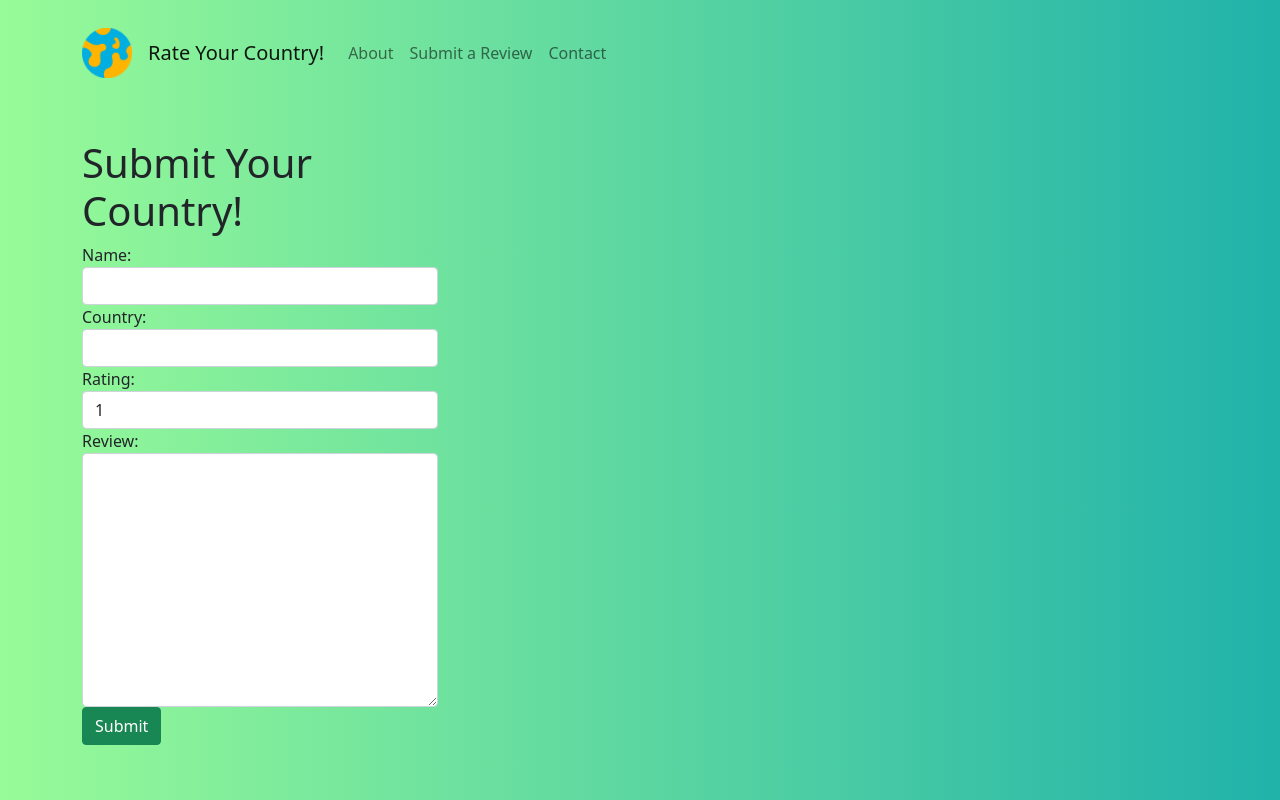
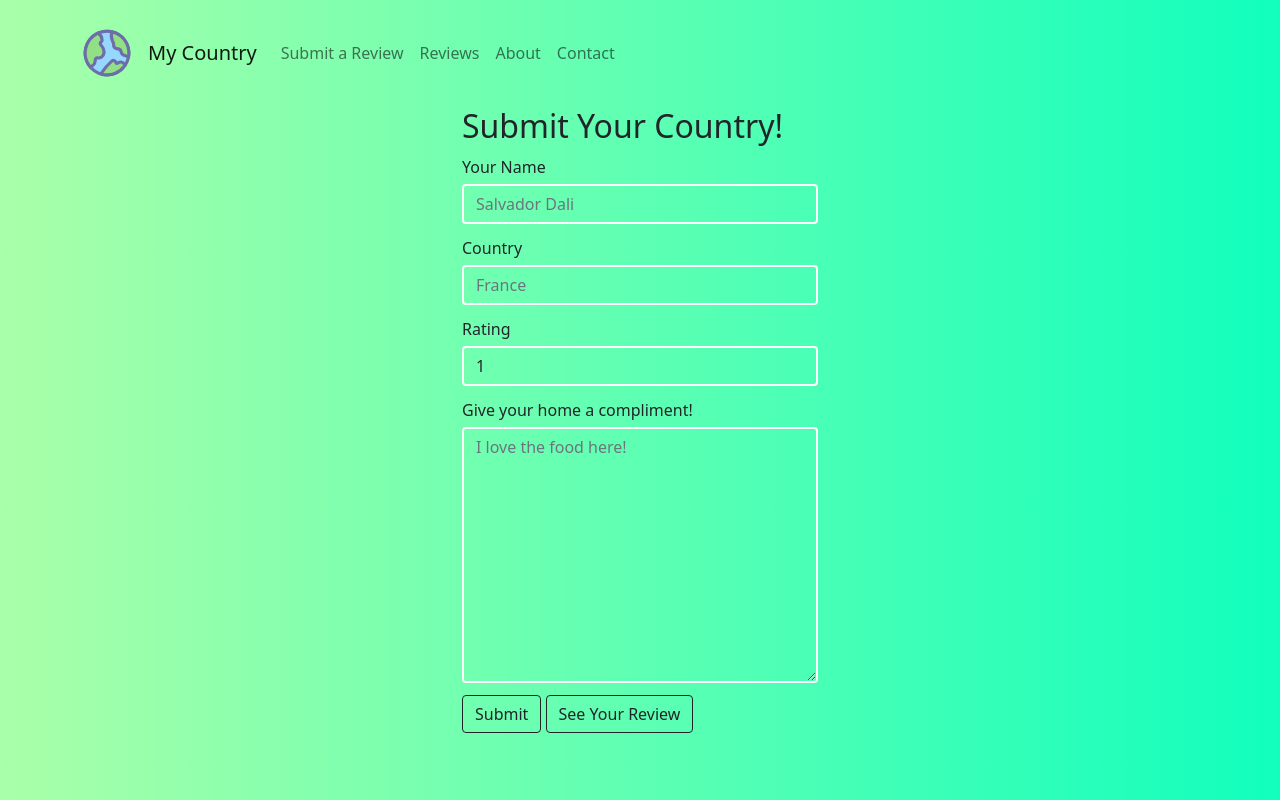
Before and after one commit to dalengit/rate-my-country, a PHP site: page /public/submission.php in a window 1280 px wide. Run offline with PHP 8.4, Linux system fonts and the light colour scheme; data that the repository does not hold is empty; some libraries are stand-ins or nearby versions.

Commit message:
Added new reviews page, updates to UI

```diff
--- a/public/contact.php
+++ b/public/contact.php
@@ -14,11 +14,10 @@
 <?php include 'templates/navbar.php'?>
 
 <!-- Form -->
-<div class="container-fluid">
-    <div class="row align-items-center">
+<div class="container">
+    <div class="row">
     <form id="contact-form" method="post" action="contact.php" role="form">
     <div class="controls">
-
         <div class="row">
             <div class="col-md-3">
                 <div class="form-group">
--- a/public/css/style.css
+++ b/public/css/style.css
@@ -2,13 +2,13 @@
 html body{
     min-height: 100%;
     min-width: 100%;
-    background: linear-gradient(0.25turn, palegreen, lightseagreen);
+    background: linear-gradient(0.25turn, #aaffa9, #11ffbd);
     height: 100vh;
     padding: 15px 20px 0 20px;
 }
 
 .home-text h1 {
-    font-size: 50px;
+    font-size: 60px;
     font-weight: 700;
     margin: 0 0 20px;
 }
@@ -20,8 +20,8 @@ html body{
 }
 
 .home-img {
-    max-width: 500px;
-    width: 80%;
+    max-width: 400px;
+    width: 100%;
     margin: 0 auto;
 }
 
@@ -32,16 +32,40 @@ html body{
 /*Submissions*/
 
 .card {
-    background-color: whitesmoke;
+    background-color: transparent;
+    border-color: white;
+}
+
+.label {
+    padding-bottom: 5px;
+}
+
+.recent-heading {
+    padding-top: 20px;
+}
+.form-control {
+    background-color: transparent;
+    border-color: white;
+    border-width: 2px;
+}
+
+.form-group {
+    padding: 2px 0 10px 0;
 }
 @media only screen and (min-width: 768px) {
 
     .home-text {
-        padding-top: 100px;
+        padding-top: 150px;
         width: 80%;
         margin: 0 auto;
     }
     .home-img {
         padding-top: 40px;
     }
+
+    /*Submission*/
+    .recent-heading {
+        padding: 0;
+    }
+
 }
--- a/public/submission.php
+++ b/public/submission.php
@@ -25,27 +25,6 @@ if (!empty($_POST)){
 
     $productAddedSuccess = true;
 }
-
-//Pull from DB and Hydrate Class
-
-$id = '1';
-
-class checkIn
-{
-    public int $id;
-    public int $productid;
-    public string $name;
-    public string $mugname;
-    public int $rating;
-    public string $review;
-    public string $submitted;
-}
-
-$stmt = $conn->prepare('SELECT id, productid, name, mugname, rating, review, submitted FROM `rmm` WHERE `productid` = :id');
-$stmt->execute(['id' => $id]);
-
-$checkins = $stmt->fetchAll(PDO::FETCH_CLASS, checkIn::class);
-
 ?>
 <!DOCTYPE html>
 <html lang="en">
@@ -60,25 +39,25 @@ $checkins = $stmt->fetchAll(PDO::FETCH_CLASS, checkIn::class);
 <!-- Navigation bar -->
 <?php include 'templates/navbar.php'?>
 
-<div class="container py-5">
+<div class="container py-3">
     <div class="row">
-        <div class="col-md-4">
-    <h1>Submit Your Country!</h1>
+        <div class="col-md-4 mx-auto">
+    <h2>Submit Your Country!</h2>
     <?php if ($productAddedSuccess): ?>
-        <p class="alert alert-success">Submitted successfully!</p>
+        <p class="alert alert-light">Submitted successfully!</p>
     <?php endif; ?>
     <form action="" method="post" enctype="multipart/form-data">
         <div class="form-group">
-            <label for="user-name">Name:</label>
-            <input class="form-control" type="text" name="name" id="user-name">
+            <label class="label" for="user-name">Your Name</label>
+            <input class="form-control" type="text" name="name" id="user-name" placeholder="Salvador Dali">
         </div>
         <div class="form-group">
             <input type="hidden" id="1" value="1" name="productid">
-            <label for="product-name">Country:</label>
-            <input class="form-control" type="text" name="mugname" id="product-name">
+            <label class="label" for="product-name">Country</label>
+            <input class="form-control" type="text" name="mugname" id="product-name" placeholder="France">
         </div>
         <div class="form-group">
-            <label for="product-rating">Rating:</label>
+            <label class="label" for="product-rating">Rating</label>
             <select class="form-control" id="product-rating" name="rating">
                 <option>1</option>
                 <option>2</option>
@@ -88,29 +67,16 @@ $checkins = $stmt->fetchAll(PDO::FETCH_CLASS, checkIn::class);
             </select>
         </div>
         <div class="form-group">
-            <label for="product-review">Review:</label>
-            <textarea class="form-control" name="review" id="product-review" cols="30" rows="10"></textarea>
+            <label class="label" for="product-review">Give your home a compliment!</label>
+            <textarea class="form-control" name="review" id="product-review" cols="30" rows="10" placeholder="I love the food here!"></textarea>
         </div>
         <div class="form-group">
-        <button type="submit" name="submit" value="upload" class="btn btn-success">Submit</button>
+        <button type="submit" name="submit" value="upload" class="btn btn-outline-dark">Submit</button>
+            <a href="review.php" class="btn btn-outline-dark">See Your Review</a>
         </div>
     </form>
         </div>
-        <div class="col-md-8 px-5 mx-auto">
-            <!-- Loop which iterates through the local checkins array outputting all fields -->
-            <?php foreach ($checkins as $i => $checkIn): ?>
-                <div class="card my-4 p-3 border-0">
-                    <h4><?= $checkIn->name; ?></h4>
-                    <p>Mug Name: <?= $checkIn->mugname; ?></p>
-                    <p>Rating: <?= $checkIn->rating; ?></p>
-                    <p>Review: <?= $checkIn->review; ?></p>
-                    <aside>Date Posted: <?= $checkIn->submitted; ?></aside>
-                </div>
-            <?php endforeach; ?>
-        </div>
-    </div>
 </div>
-
 <?php include 'templates/footer.php'?>
 
 </body>
--- a/public/templates/navbar.php
+++ b/public/templates/navbar.php
@@ -2,19 +2,22 @@
 <nav class="navbar navbar-expand-lg navbar-light">
     <div class="container">
     <a class="navbar-brand" href="home.php">
-        <img src="/project/images/flame-843.png" width="50" height="50" class="d-inline-block align-top" alt="">
+        <img src="/project/images/earth.svg" width="50" height="50" class="d-inline-block align-top" alt="">
     </a>
-        <a class="navbar-brand" href="home.php">Rate Your Country!</a>
+        <a class="navbar-brand" href="home.php">My Country</a>
         <button class="navbar-toggler" type="button" data-toggle="collapse" data-target="#navbarNav" aria-controls="navbarNav" aria-expanded="false" aria-label="Toggle navigation">
             <span class="navbar-toggler-icon"></span>
         </button>
         <div class="collapse navbar-collapse" id="navbarNav">
-                <ul class="navbar-nav mr-auto">
+                <ul class="navbar-nav">
                     <li class="nav-item active">
-                        <a class="nav-link" href="about.php">About</a>
+                        <a class="nav-link" href="submission.php">Submit a Review</a>
                     </li>
                     <li class="nav-item">
-                        <a class="nav-link" href="submission.php">Submit a Review</a>
+                        <a class="nav-link" href="review.php">Reviews</a>
+                    </li>
+                    <li class="nav-item">
+                        <a class="nav-link" href="about.php">About</a>
                     </li>
                     <li class="nav-item">
                         <a class="nav-link" href="contact.php">Contact</a>
```
Also changed, not shown: public/home.php (+18 -3 lines), public/review.php (added, +57 -0 lines), images/earth.svg (added), images/flame-843.png (deleted), images/world.svg (added).
